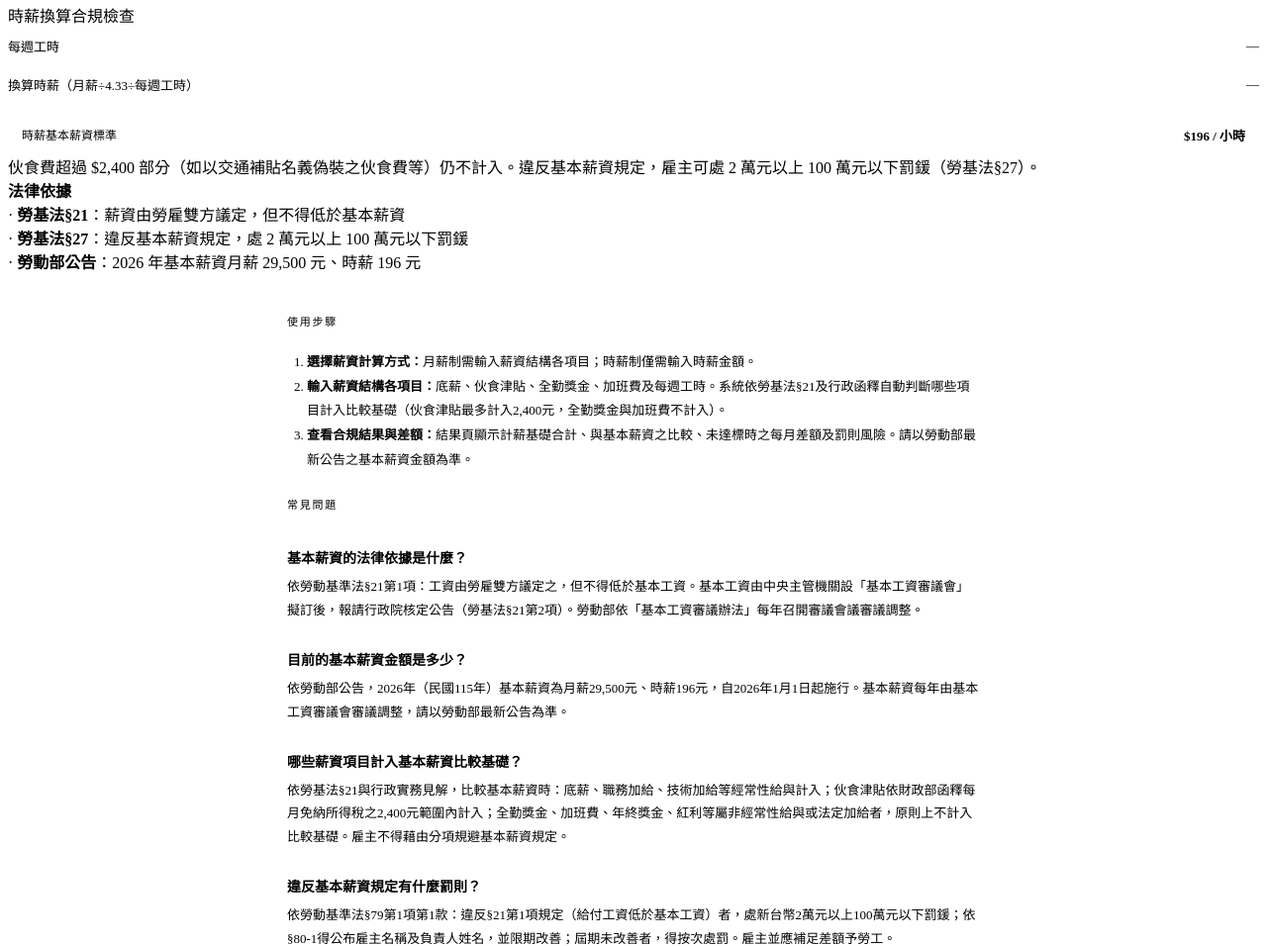
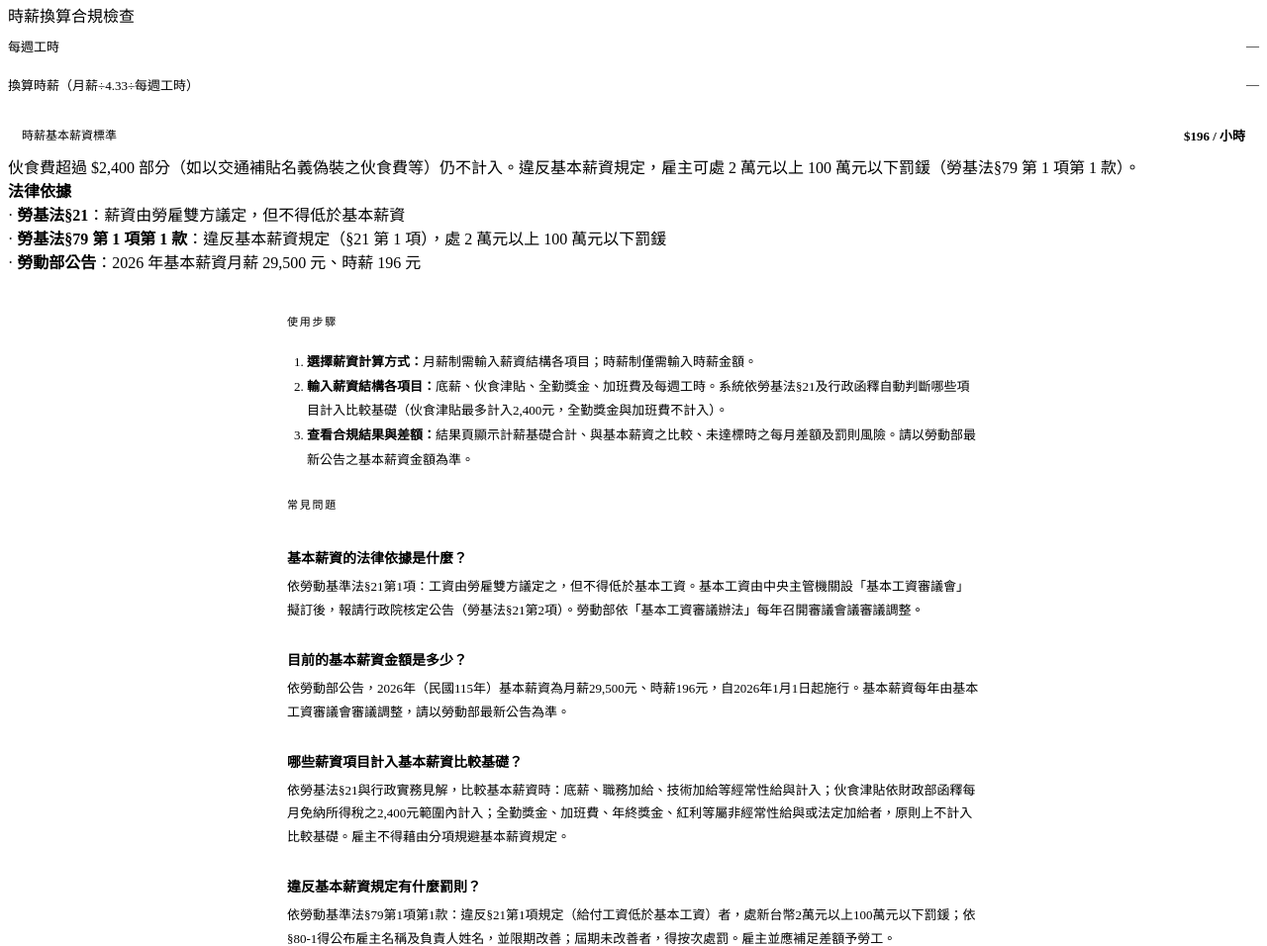
Before and after one commit to businessjoechou/laborpro, a website with bundled scripts: page min-wage.html in a window 1280 px wide. Shown: the part 2430-3386 px from the top of the page at 99% size. Built offline with nearby package versions, Linux system fonts and the light colour scheme; a script that the page names is missing.

Commit message:
mirror: sync from monorepo @ ecf5d83
Source: businessjoechou/choulegal-monorepo@ecf5d83
Original message: fix(consumer/labor): correct min-wage 罰則 citation §27 → §79-I-1

```diff
--- a/min-wage.html
+++ b/min-wage.html
@@ -414,14 +414,14 @@
 
     <!-- 注意事項 -->
     <div class="warn-box" id="r_noteBox">
-      伙食費超過 $2,400 部分（如以交通補貼名義偽裝之伙食費等）仍不計入。違反基本薪資規定，雇主可處 2 萬元以上 100 萬元以下罰鍰（勞基法§27）。
+      伙食費超過 $2,400 部分（如以交通補貼名義偽裝之伙食費等）仍不計入。違反基本薪資規定，雇主可處 2 萬元以上 100 萬元以下罰鍰（勞基法§79 第 1 項第 1 款）。
     </div>
 
     <!-- 法律依據 -->
     <div class="law-note">
       <strong>法律依據</strong><br>
       · <strong>勞基法§21</strong>：薪資由勞雇雙方議定，但不得低於基本薪資<br>
-      · <strong>勞基法§27</strong>：違反基本薪資規定，處 2 萬元以上 100 萬元以下罰鍰<br>
+      · <strong>勞基法§79 第 1 項第 1 款</strong>：違反基本薪資規定（§21 第 1 項），處 2 萬元以上 100 萬元以下罰鍰<br>
       · <strong>勞動部公告</strong>：2026 年基本薪資月薪 29,500 元、時薪 196 元
     </div>
   </div>
```
